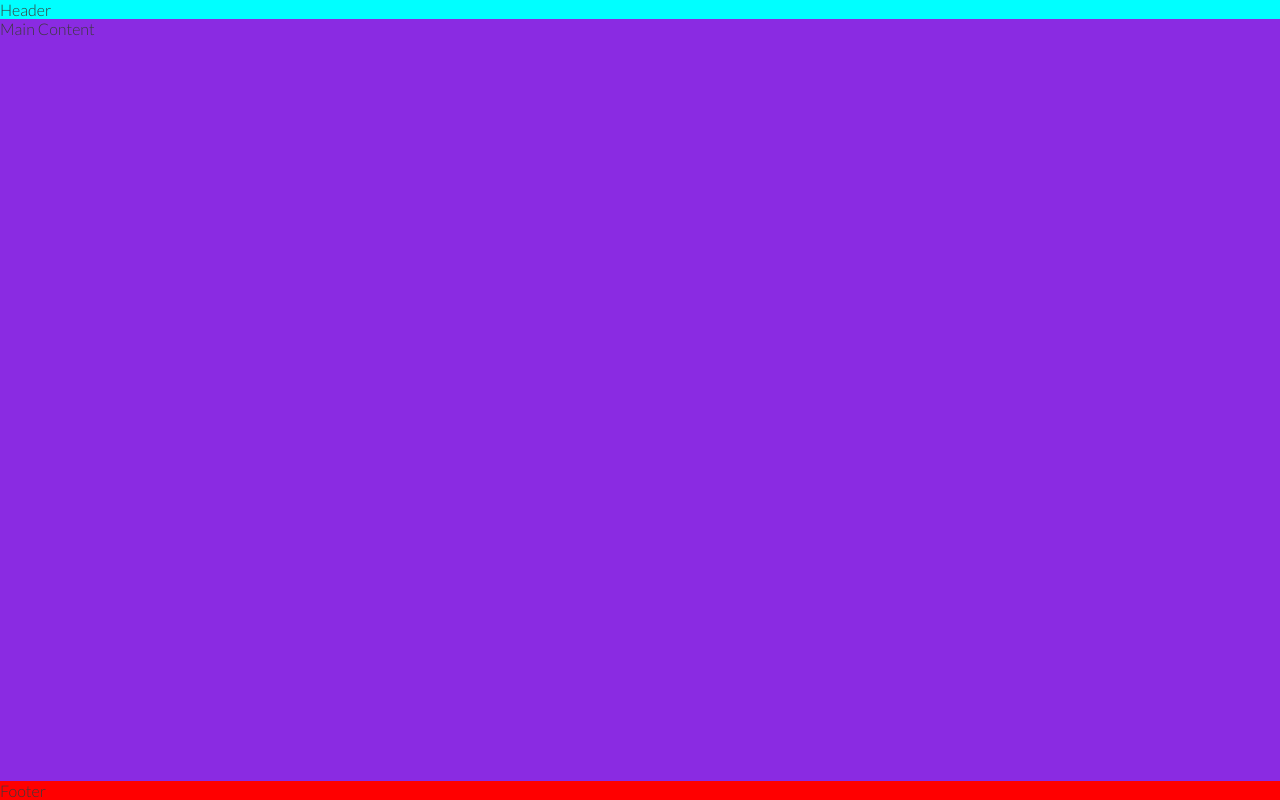
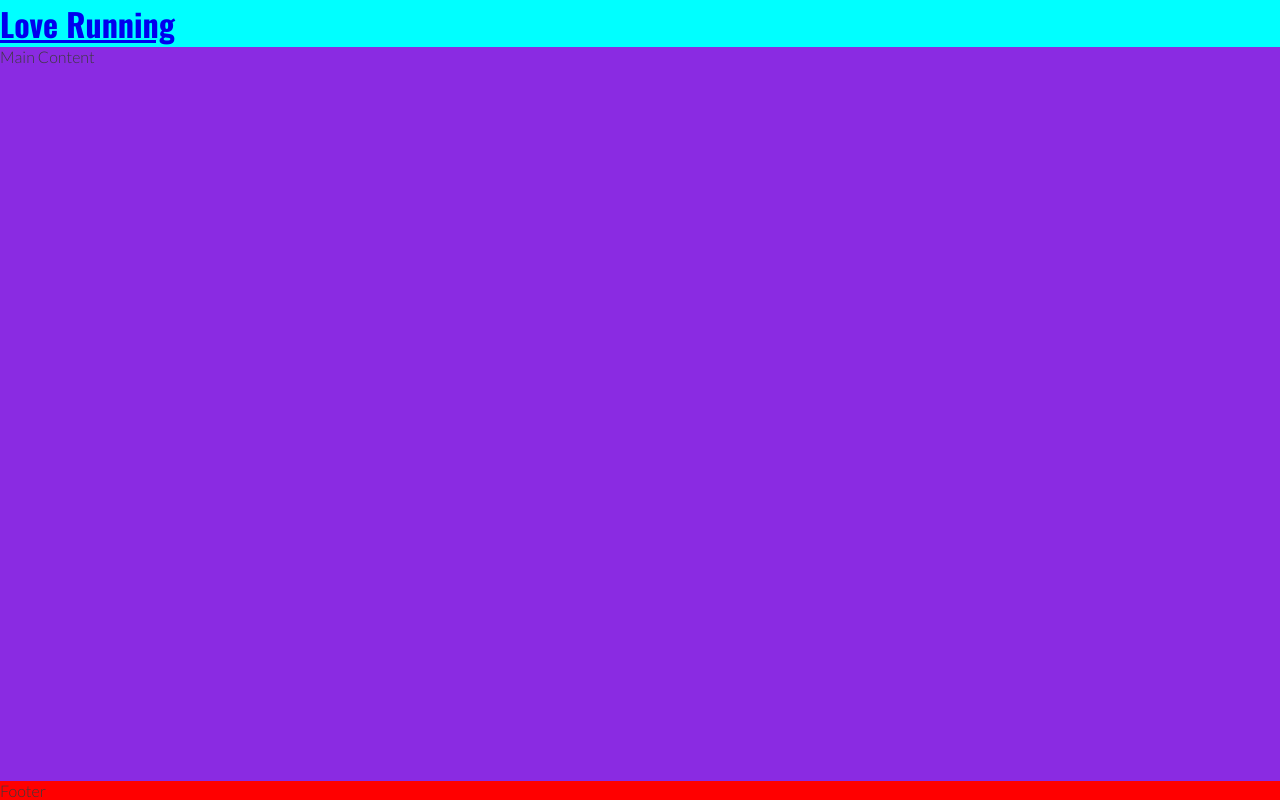
Before and after one commit to benschaf/love-running-benschaf, a plain HTML site: page index.html in a window 1280 px wide. Drawn offline with nearby package versions, Linux system fonts and the light colour scheme.

Commit message:
feat: add Logo to header and apply Oswald font

```diff
--- a/assets/css/style.css
+++ b/assets/css/style.css
@@ -23,6 +23,10 @@ header {
     background-color: aqua;
 }
 
+h1 {
+    font-family: 'oswald', sans-serif;
+}
+
 /* Main Content */
 main {
     background-color: blueviolet;
--- a/index.html
+++ b/index.html
@@ -21,7 +21,9 @@
 <body>
     <!-- Header -->
     <header>
-        Header
+        <a href="index.html">
+            <h1 id="logo">Love Running</h1>
+        </a>
     </header>
     <!-- Main Content -->
     <main>
```
